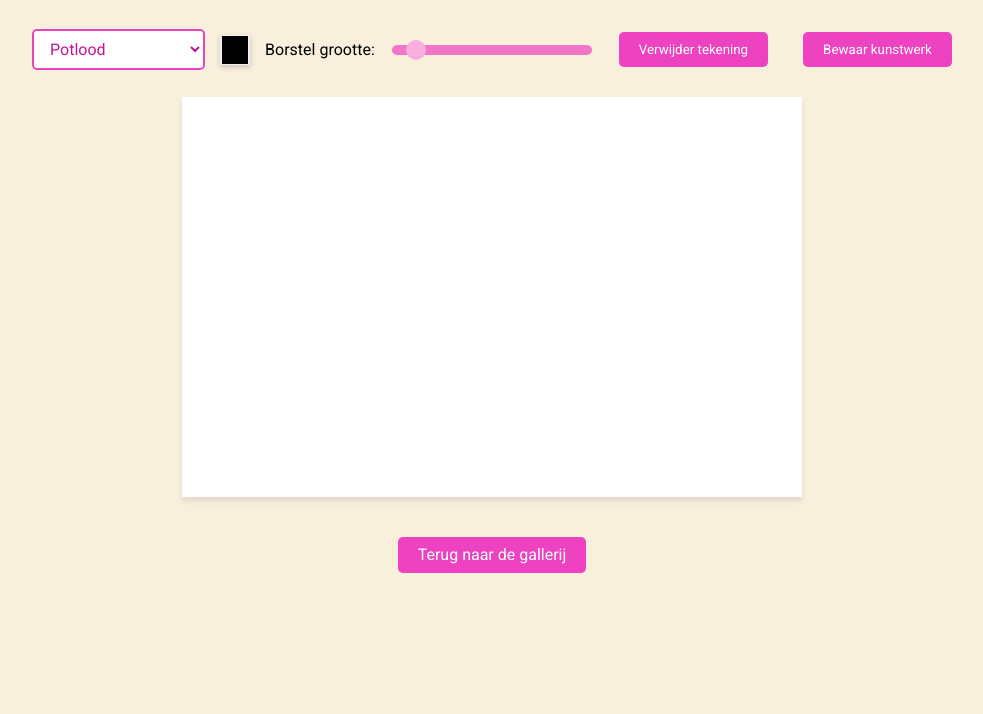
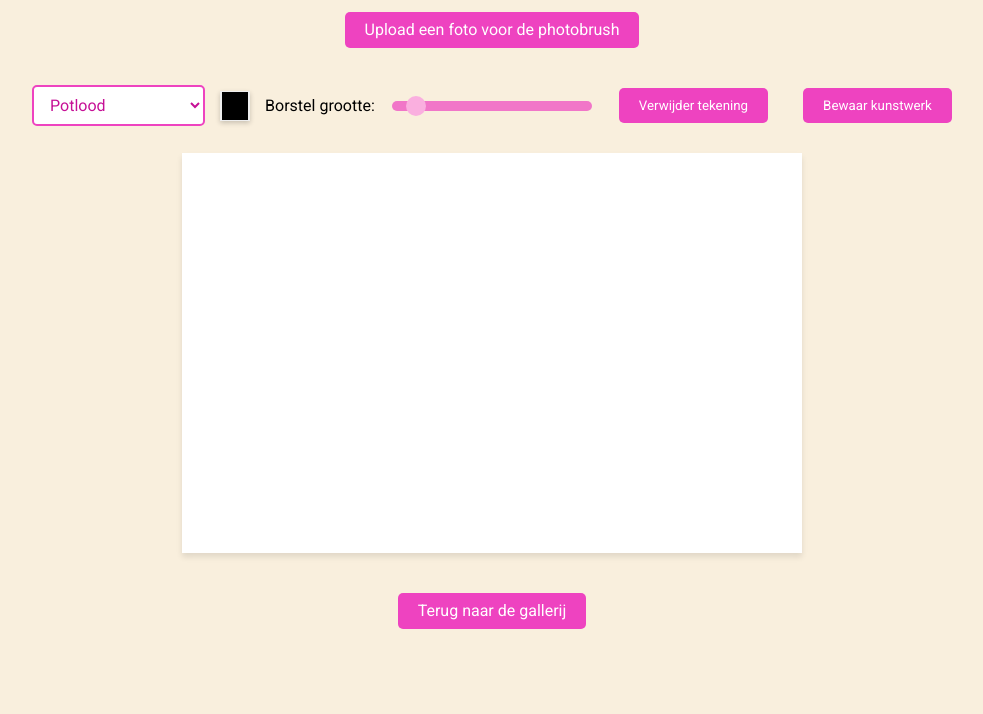
Before and after one commit to Yassie123/canvas, a website built with Vite: page canvas.html in a window 1280 px wide. Shown: the part 86-800 px from the top of the page, without its empty margins (148-1131 px from the left). Built offline with nearby package versions, Linux system fonts and the light colour scheme; a web font is replaced by a local one.

Commit message:
photobrush toegevoegd

```diff
--- a/canvas.html
+++ b/canvas.html
@@ -13,8 +13,8 @@
 
     <div class="containercanvas">
         <h1>Maak je eigen kunstwerk</h1>
+        <div id="uploadphoto"></div>
         <div id="controls">
-
         <select id="brush-type-select">
           <option value="pencil">Potlood</option>
           <option value="marker">Marker</option>
@@ -30,7 +30,6 @@
         </div>
         <div class="mural">
           <canvas id="mural-canvas" width="800" height="600"></canvas>
-
         </div>
         <div>
             <a href="gallery.html" class="btn">Terug naar de gallerij</a>
--- a/src/main.js
+++ b/src/main.js
@@ -21,9 +21,9 @@ photoUploadInput.style.display = 'none';
 const photoUploadLabel = document.createElement('label');
     photoUploadLabel.htmlFor = 'photo-upload';
     photoUploadLabel.classList.add('btn');
-    photoUploadLabel.textContent = 'Upload Photo for Brush';
+    photoUploadLabel.textContent = 'Upload een foto voor de photobrush';
 
-    const controlsContainer = document.querySelector('.controls-container');
+    const controlsContainer = document.getElementById('uploadphoto');
     if (controlsContainer) {
         controlsContainer.appendChild(photoUploadInput);
         controlsContainer.appendChild(photoUploadLabel);
```
